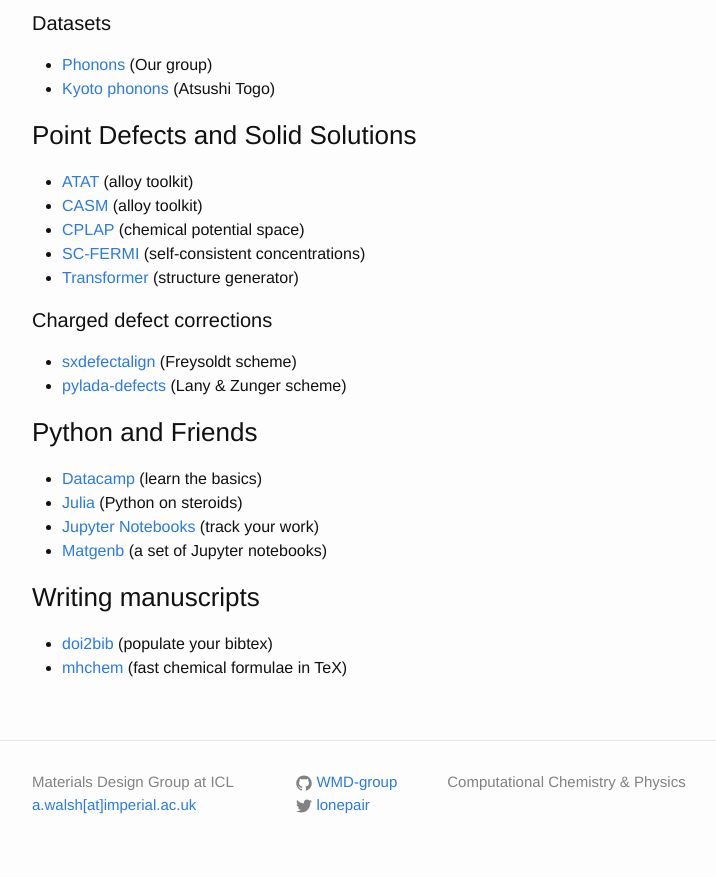
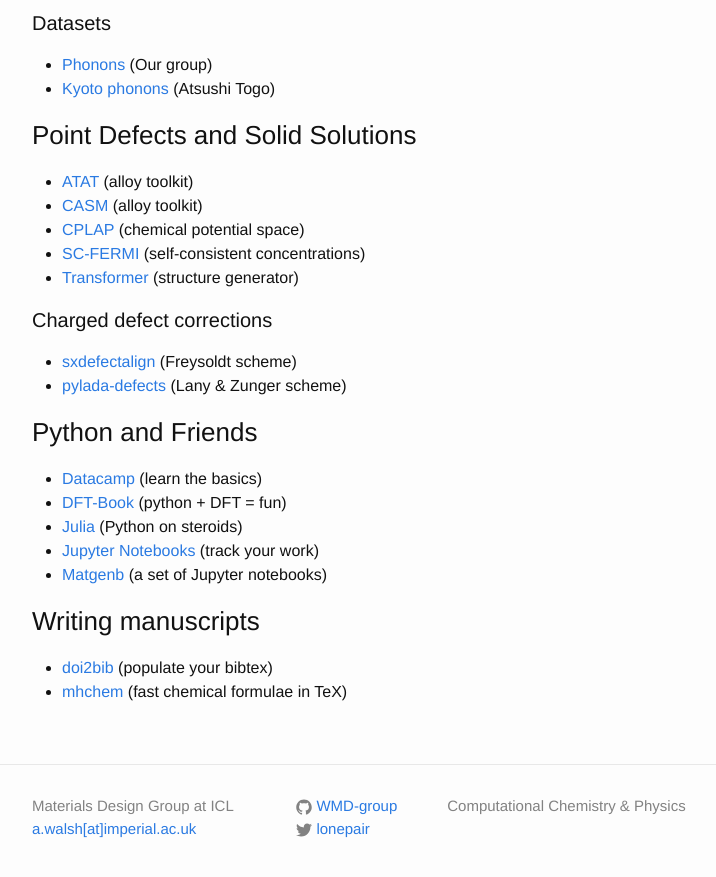
Before and after one commit to WMD-group/WMD-group.github.io, a Jekyll site: the page built from d_links.md, in a window 1280 px wide and 900 px high, scrolled down 1632 px. Shown: the top 877 px of the window, without its empty margins (238-954 px from the left). Built offline with Jekyll 4.4.1, drawn with Linux system fonts in a browser that asks for light colours.

Commit message:
Update d_links.md

```diff
--- a/d_links.md
+++ b/d_links.md
@@ -88,6 +88,7 @@
 ### Python and Friends
 
 * [Datacamp](https://www.datacamp.com) (learn the basics)
+* [DFT-Book](http://kitchingroup.cheme.cmu.edu/dft-book/dft.html) (python + DFT = fun)
 * [Julia](https://julialang.org) (Python on steroids)
 * [Jupyter Notebooks](https://jupyter.org) (track your work)
 * [Matgenb](http://matgenb.materialsvirtuallab.org) (a set of Jupyter notebooks)
```
